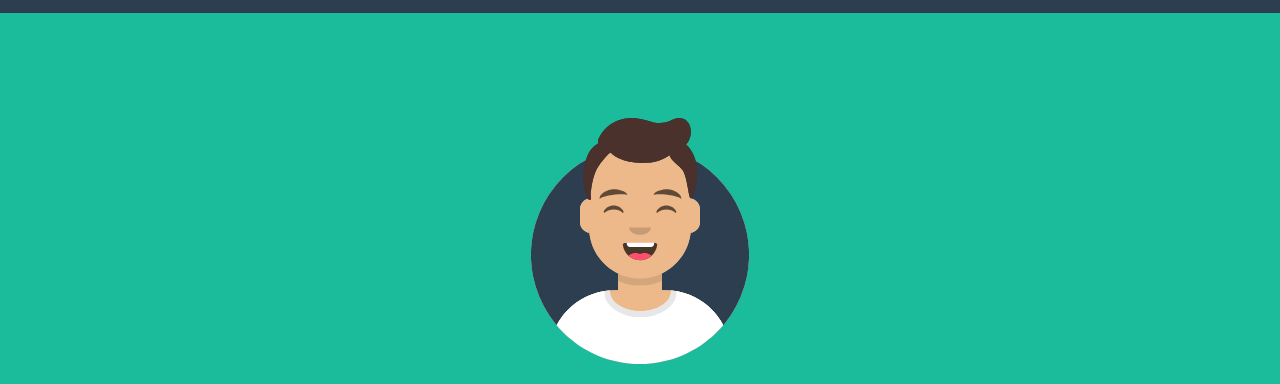
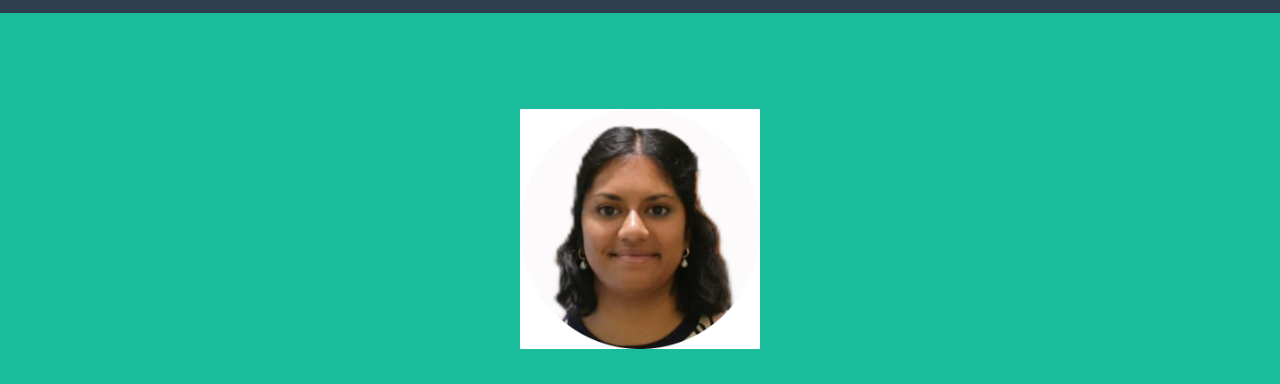
Before and after one commit to snehaus22/snehasengupta.github.io, a plain HTML site: page index.html in a window 1280 px wide. Shown: the part 91-475 px from the top of the page. Drawn offline with nearby package versions, Linux system fonts and the light colour scheme.

Commit message:
web headshot try 1

```diff
--- a/index.html
+++ b/index.html
@@ -38,7 +38,7 @@
         <header class="masthead bg-primary text-white text-center">
             <div class="container d-flex align-items-center flex-column">
                 <!-- Masthead Avatar Image-->
-                <img class="masthead-avatar mb-5" src="assets/img/avataaars.svg" alt="..." />
+                <img class="masthead-avatar mb-5" src="assets/img/webheadshot1.png" alt="..." />
                 <!-- Masthead Heading-->
                 <h1 class="masthead-heading text-uppercase mb-0">Sneha Sengupta</h1>
                 <!-- Icon Divider-->
```
